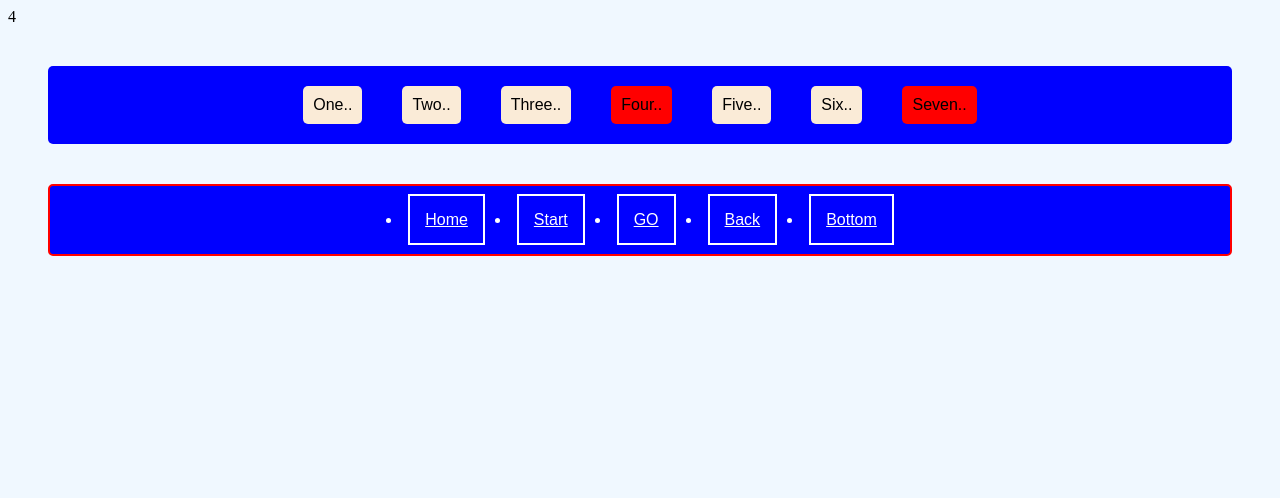
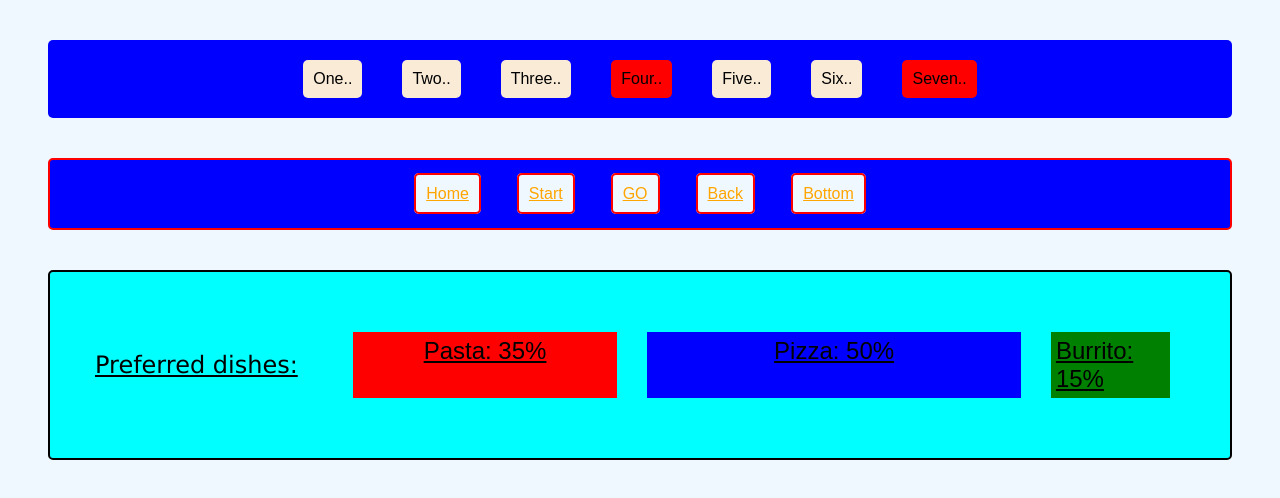
Before and after one commit to joshm-codes/HTML-Forms-Practice, a plain HTML site: page index.html in a window 1280 px wide. Drawn offline with Linux system fonts and the light colour scheme.

Commit message:
Added nav bar and flexchart

```diff
--- a/index.html
+++ b/index.html
@@ -73,12 +73,12 @@
                 <div>
                     <label for="booking_people">Number of People:</label>
                     <input type="range" id="booking_people" name="booking_people" min="1" max="10" value="4" oninput="this.nextElementSibling.value =this.value"> <!--type="range" ->slider (oninput - JS to adjust slider values)-->
-                    <output>4</output><!--default value for slider--
+                    <output></output><!--default value for slider--
                 </div>
                 <div>
                     <label for="booking_location">Location:</label>
                     <input id="booking_location" name="booking_location" list="locations">
-                    <datalist id="locations"> <!--autocomplete suggestions--
+                    <datalist id="locations"> <--autocomplete suggestions--
                         <option value="Eastside"></option>
                         <option value="Westend"></option>
                         <option value="Dupont Square"></option>
@@ -164,11 +164,22 @@
     </div>
 
     <div class="navBar">
-        <li><a href="#">Home</a></li>
-        <li><a href="#">Start</a></li>
-        <li><a href="#">GO</a></li>
-        <li><a href="#">Back</a></li>
-        <li><a href="#">Bottom</a></li>
+        <ul>
+            <li><a href="#home">Home</a></li>
+            <li><a href="#start">Start</a></li>
+            <li><a href="#go">GO</a></li>
+            <li><a href="#back">Back</a></li>
+            <li><a href="#bottom">Bottom</a></li>
+        </ul>
+    </div>
+
+    <div class="dishes">
+        <div class="label">Preferred dishes:</div>
+        <div class="container">
+            <div class="dish pasta" style="flex-basis: 35%;">Pasta: 35%</div>
+            <div class="dish pizza" style="flex-basis: 50%;">Pizza: 50%</div>
+            <div class="dish burrito" style="flex-basis: 15%;">Burrito: 15%</div>
+        </div>
     </div>
 
 </body>
--- a/styles.css
+++ b/styles.css
@@ -140,18 +140,65 @@ textarea{
     justify-content: center;
     flex: auto;
     flex-wrap: wrap;
-    align-items: flex-end;
     border: 2px solid red;
     background-color: blue;
-    color: white;
     border-radius: 5px;
     padding: 25px;
     margin: 40px;
     gap: 10px;
 }
+.navBar ul{
+    list-style: none;
+    display: flex;
+    padding: 0;
+    margin: 0;
+    gap: 1rem;
+}
 .navBar li a{
-    color:white;
-    border: 2px solid white;
-    padding: 15px;
-    margin-top: 15px;
+    color: orange;
+    border: 2px solid red;
+    background-color: aliceblue;
+    border-radius: 5px;
+    padding: 10px;
+    margin-left: 10px;
+    margin-right: 10px;
 }
+
+.dishes{
+    display: flex;
+    align-items: center;
+    font-size: 24px;
+    text-decoration: underline;
+    border: 2px solid black;
+    background-color: aqua;
+    border-radius: 5px;
+    padding: 25px;
+    margin: 40px;
+}
+
+.dishes .label{
+    flex: 0 0 auto;
+    font-family: Verdana, Geneva, Tahoma, sans-serif;
+}
+
+.dishes .container{
+    flex: 1;
+    display: flex;
+    justify-content: flex-start;
+}
+
+.dishes .dish{
+    display: flex;
+    justify-content: center;
+    align-items: cneter;
+}
+
+.pasta{
+    background-color: red;
+}
+.pizza{
+    background-color: blue;
+}
+.burrito{
+    background-color: green;
+}
```
